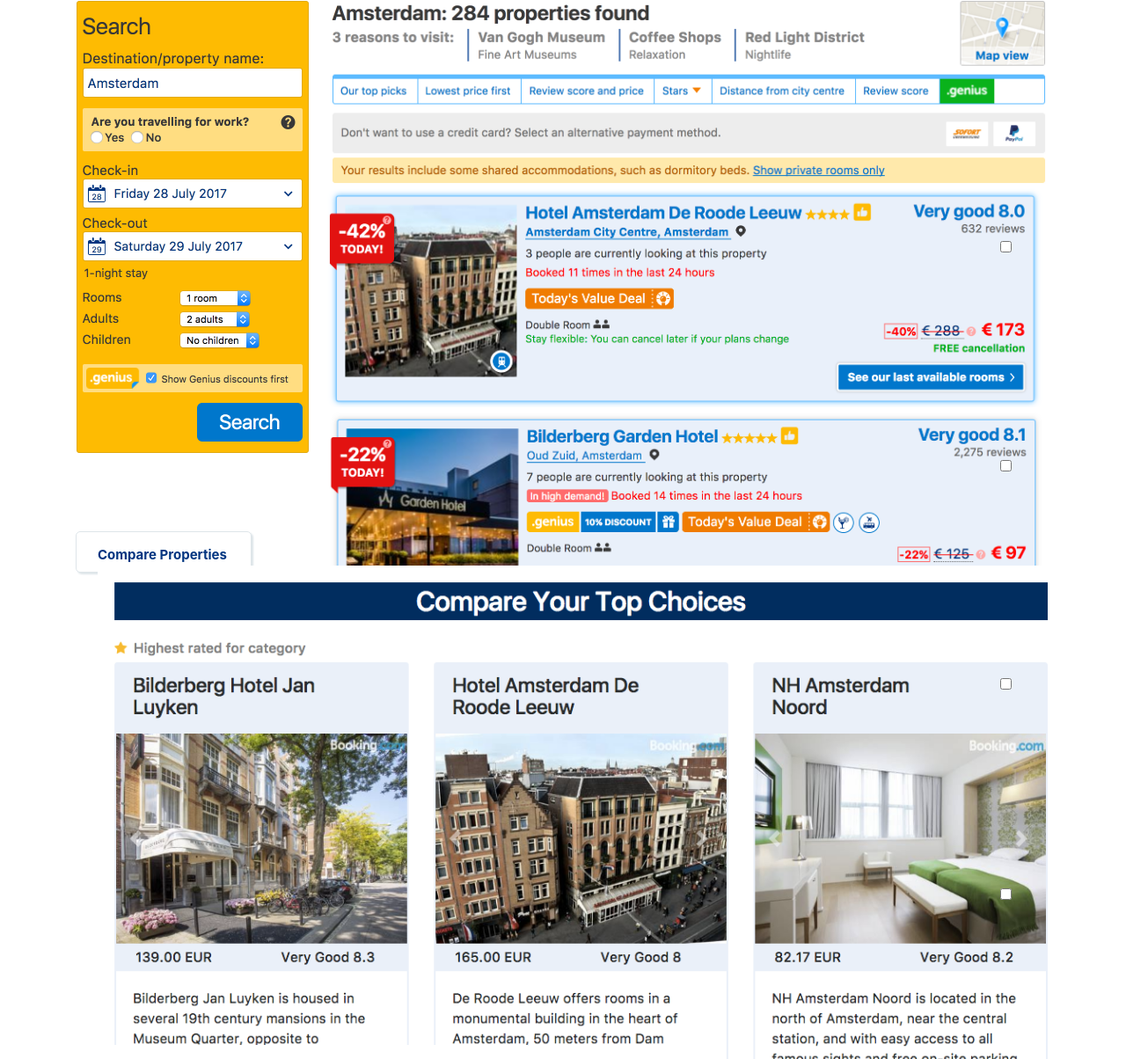
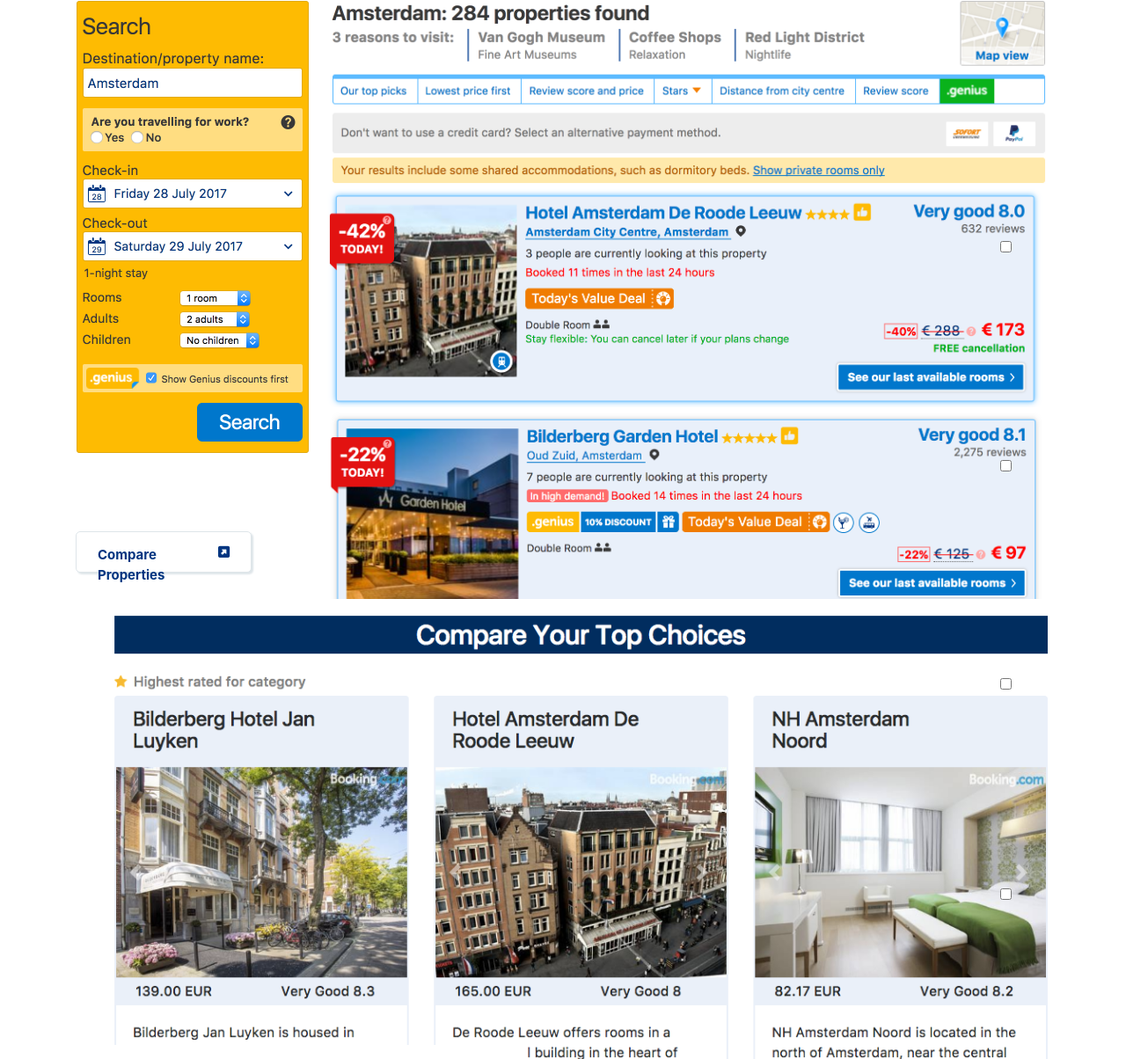
Before and after one commit to kruppakinga/gogetter-jetsetters, a Flask app: page / in a window 1280 px wide. Shown: the part 154-1358 px from the top of the page at 88% size. Run offline with Flask 2, Linux system fonts and the light colour scheme; data that the repository does not hold is empty; some libraries are stand-ins or nearby versions.

Commit message:
arrow thing

```diff
--- a/app/static/css/columns.css
+++ b/app/static/css/columns.css
@@ -120,3 +120,7 @@
 /*.fa-star-o .staff {
 	display: inline;
 }*/
+
+.fa-external-link-square {
+	float: right;
+}
--- a/app/static/css/search-results.css
+++ b/app/static/css/search-results.css
@@ -155,3 +155,7 @@
   max-height: 677px;
   padding: 0;
 }
+
+.compare-props-text {
+  font-weight: bold;
+}
--- a/app/templates/index.html
+++ b/app/templates/index.html
@@ -9,6 +9,7 @@
     <link rel="stylesheet" href="https://maxcdn.bootstrapcdn.com/bootstrap/4.0.0-alpha.6/css/bootstrap.min.css" integrity="sha384-rwoIResjU2yc3z8GV/NPeZWAv56rSmLldC3R/AZzGRnGxQQKnKkoFVhFQhNUwEyJ" crossorigin="anonymous">
     <link rel="stylesheet" href="../../static/css/search-results.css">
     <link rel="stylesheet" href="../../static/css/columns.css">
+    <script src="https://use.fontawesome.com/943585a0c0.js"></script>
 
   </head>
   <body class="search-results-page">
@@ -51,7 +52,14 @@
 
     <div class="navbar navbar-inverse navbar-fixed-bottom">
       <a id="nav-expander" class="nav-expander fixed">
-        <div><strong>Compare Properties</strong></div>
+        <div class="row">
+          <div class="col-sm-6">
+            <p class="compare-props-text">Compare Properties</p>
+          </div>
+          <div class="col-sm-6">
+            <i class="fa fa-external-link-square" aria-hidden="true"></i>
+          </div>
+        </div>
         <div class="row">
           <div class="col-sm-12">
             <img src="../../static/images/compareScreenshot.png" class="screenshot" />
```
